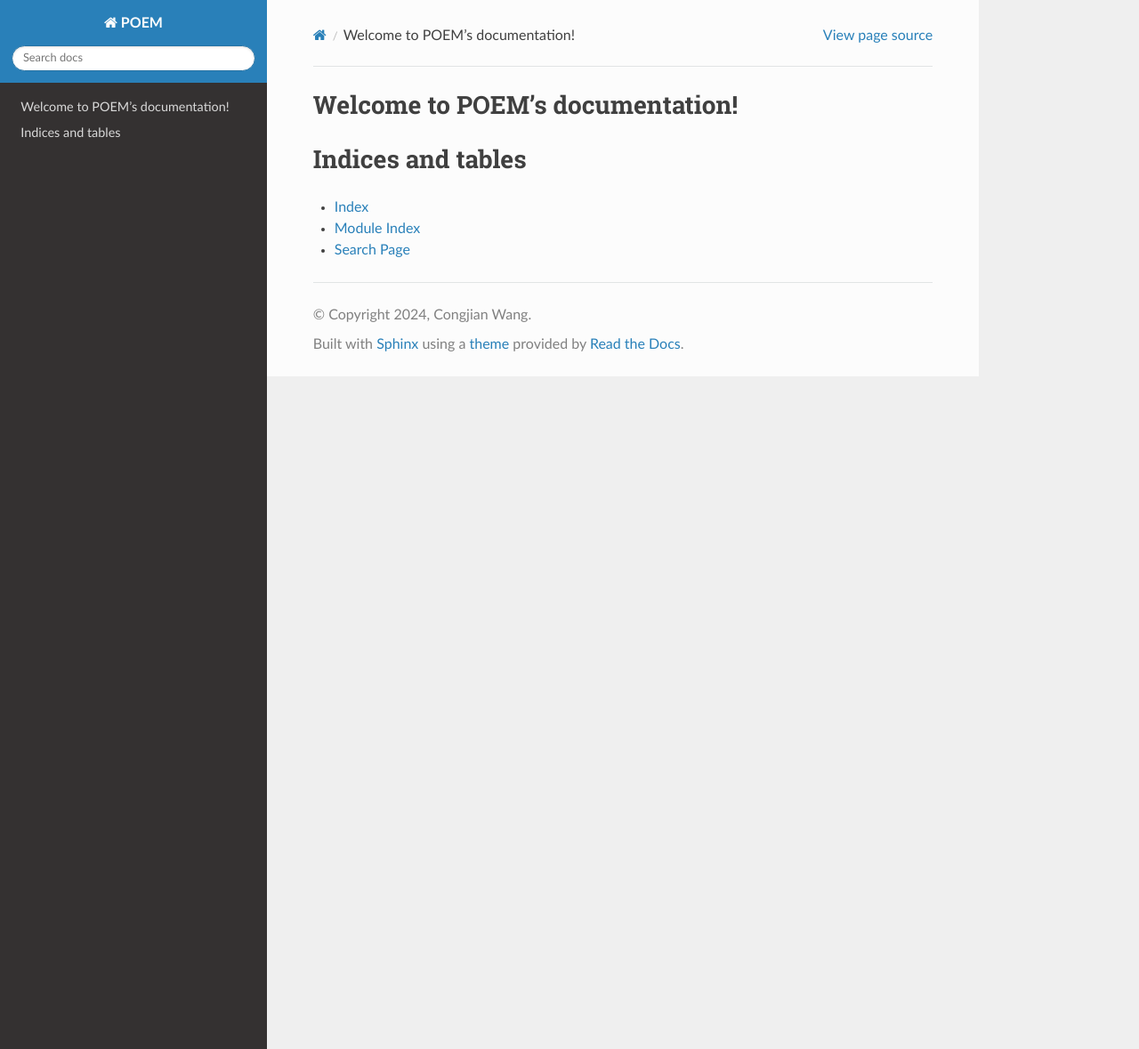
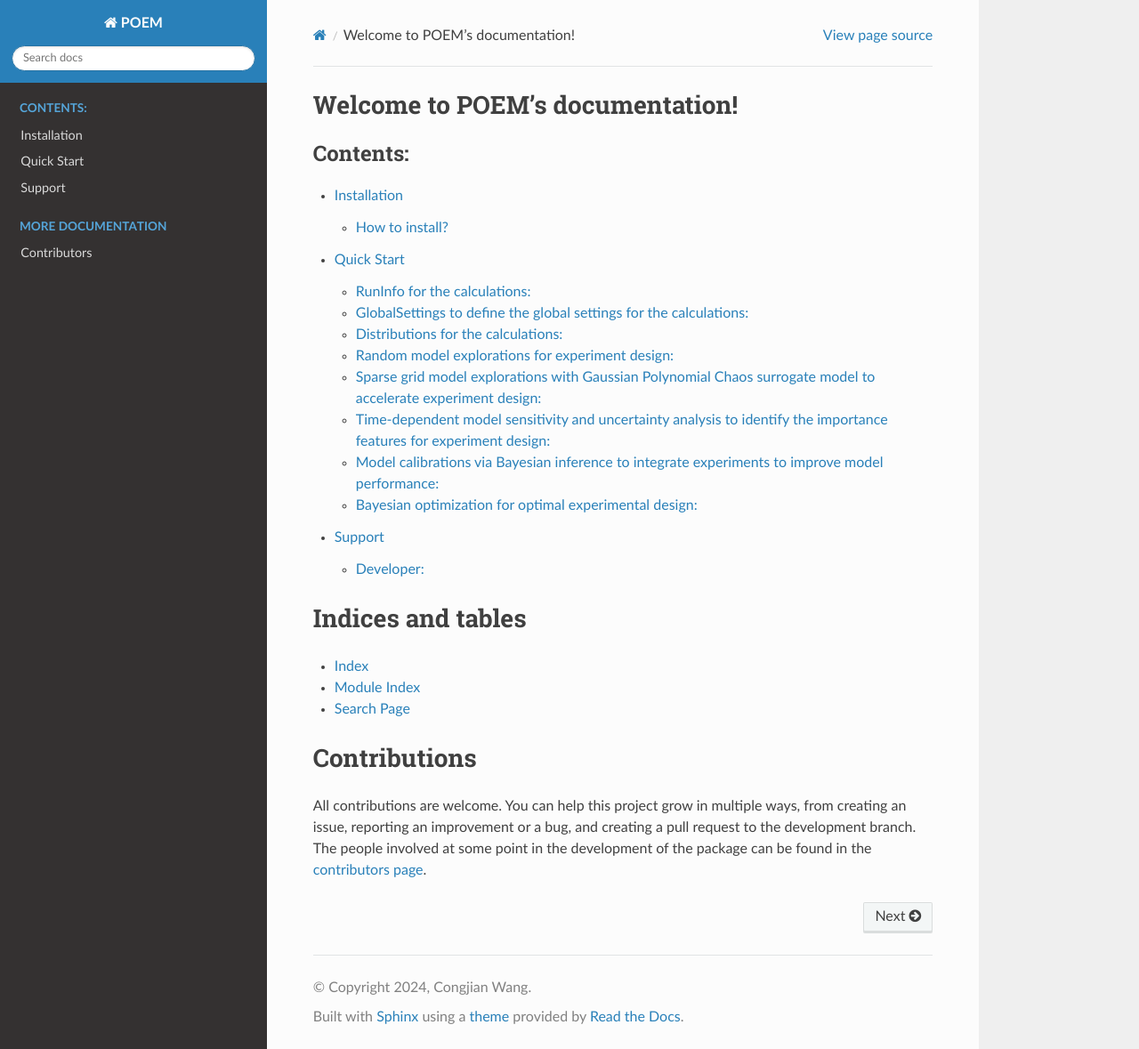
Before and after one commit to idaholab/POEM, a Sphinx documentation site: the page built from doc/source/index.rst, in a window 1280 px wide and 1179 px high. Shown: the whole window at 89% size. Built offline with Sphinx 7.4.7 and the Read the Docs theme 2.0.0, drawn with Linux system fonts in a browser that asks for light colours; formulas are drawn with MathJax 3.

Commit message:
update autodoc

```diff
--- /dev/null
+++ b/doc/source/contributors.rst
@@ -0,0 +1,2 @@
+Contributors
+============
--- a/doc/source/index.rst
+++ b/doc/source/index.rst
@@ -10,7 +10,17 @@ Welcome to POEM's documentation!
    :maxdepth: 2
    :caption: Contents:
 
+   install
+   quickstart
+   support
 
+.. toctree::
+   :maxdepth: 2
+   :titlesonly:
+   :hidden:
+   :caption: More documentation
+
+   contributors
 
 Indices and tables
 ==================
@@ -18,3 +28,11 @@ Indices and tables
 * :ref:`genindex`
 * :ref:`modindex`
 * :ref:`search`
+
+Contributions
+=============
+
+All contributions are welcome. You can help this project grow in multiple ways,
+from creating an issue, reporting an improvement or a bug, and creating a pull
+request to the development branch. The people involved at some point in the
+development of the package can be found in the :doc:`contributors page <contributors>`.
--- /dev/null
+++ b/doc/source/quickstart.rst
@@ -0,0 +1,298 @@
+.. _quickstart:
+
+Quick Start
+============
+
+POEM is a platform for optimal experiment management, powered with automated machine
+learning to accelerate the discovery of optimal solutions, and automatically guide
+the design of experiments to be evaluated. POEM currently supports 1) random model
+explorations for experiment design, 2) sparse grid model explorations with Gaussian
+Polynomial Chaos surrogate model to accelerate experiment design ,3) time-dependent
+model sensitivity and uncertainty analysis to identify the importance features for
+experiment design, 4) model calibrations via Bayesian inference to integrate experiments
+to improve model performance, and 5) Bayesian optimization for optimal experimental design.
+In addition, POEM aims to simplify the process of experimental design for users,
+enabling them to analyze the data with minimal human intervention, and improving
+the technological output from research activities.
+
+POEM leverages RAVEN (a robust platform to support model explorations and decision making)
+to allow for large scalability and reduction of the computational costs and provides
+access to complex physical models while performing optimal experimental design.
+
+RunInfo for the calculations:
++++++++++++++++++++++++++++++++++++++++++++++++++++++++++++
+
+.. code:: xml
+
+  <RunInfo>
+    <WorkingDir>LHS</WorkingDir>
+    <batchSize>1</batchSize>
+  </RunInfo>
+
+GlobalSettings to define the global settings for the calculations:
+++++++++++++++++++++++++++++++++++++++++++++++++++++++++++++++++++
+
+.. code:: xml
+
+  <GlobalSettings>
+    <AnalysisType>LHS</AnalysisType>
+    <limit>10</limit>
+    <Inputs>x, y</Inputs>
+    <Outputs>OutputPlaceHolder</Outputs>
+  </GlobalSettings>
+
+Distributions for the calculations:
++++++++++++++++++++++++++++++++++++++++++++++++++++++++++++
+
+.. code:: xml
+
+  <Distributions>
+    <Uniform name='x'>
+      <lowerBound>-10</lowerBound>
+      <upperBound>0</upperBound>
+    </Uniform>
+    <Uniform name='y'>
+      <lowerBound>-6.5</lowerBound>
+      <upperBound>0</upperBound>
+    </Uniform>
+  </Distributions>
+
+Random model explorations for experiment design:
+++++++++++++++++++++++++++++++++++++++++++++++++
+
+.. code:: xml
+
+  <?xml version="1.0" ?>
+  <Simulation>
+    <RunInfo>
+      <WorkingDir>LHS</WorkingDir>
+      <batchSize>1</batchSize>
+    </RunInfo>
+
+    <GlobalSettings>
+      <AnalysisType>LHS</AnalysisType>
+      <limit>10</limit>
+      <Inputs>x, y</Inputs>
+      <Outputs>OutputPlaceHolder</Outputs>
+    </GlobalSettings>
+
+    <Distributions>
+      <Uniform name='x'>
+        <lowerBound>-10</lowerBound>
+        <upperBound>0</upperBound>
+      </Uniform>
+      <Uniform name='y'>
+        <lowerBound>-6.5</lowerBound>
+        <upperBound>0</upperBound>
+      </Uniform>
+    </Distributions>
+
+  </Simulation>
+
+Sparse grid model explorations with Gaussian Polynomial Chaos surrogate model to accelerate experiment design:
+++++++++++++++++++++++++++++++++++++++++++++++++++++++++++++++++++++++++++++++++++++++++++++++++++++++++++++++
+
+Sparse grid model construction
+
+.. code:: xml
+
+  <Simulation>
+    <RunInfo>
+      <WorkingDir>SparseGrid</WorkingDir>
+      <Sequence>SparseGridSampler, print</Sequence>
+      <batchSize>1</batchSize>
+    </RunInfo>
+
+    <GlobalSettings>
+      <AnalysisType>sparse_grid_construction</AnalysisType>
+      <Inputs>x, y</Inputs>
+      <Outputs>z1</Outputs>
+      <PolynomialOrder>3</PolynomialOrder>
+    </GlobalSettings>
+
+    <Distributions>
+      <Uniform name="x">
+        <lowerBound>-10</lowerBound>
+        <upperBound>10</upperBound>
+      </Uniform>
+      <Uniform name="y">
+        <lowerBound>-10</lowerBound>
+        <upperBound>10</upperBound>
+      </Uniform>
+    </Distributions>
+
+    <Models>
+      <ExternalModel ModuleToLoad="../models/matyas" name="externalModel" subType="">
+        <inputs>x, y</inputs>
+        <outputs>z1</outputs>
+      </ExternalModel>
+    </Models>
+
+  </Simulation>
+
+
+
+Time-dependent model sensitivity and uncertainty analysis to identify the importance features for experiment design:
+++++++++++++++++++++++++++++++++++++++++++++++++++++++++++++++++++++++++++++++++++++++++++++++++++++++++++++++++++++
+
+.. code:: xml
+
+  <?xml version="1.0" ?>
+  <Simulation>
+    <RunInfo>
+      <JobName>sauq</JobName>
+      <WorkingDir>sauq_dynamic_external</WorkingDir>
+      <batchSize>1</batchSize>
+    </RunInfo>
+
+    <GlobalSettings>
+      <AnalysisType>sensitivity</AnalysisType>
+      <limit>10</limit>
+      <Inputs>x0, y0, z0</Inputs>
+      <pivot>time</pivot>
+      <dynamic>True</dynamic>
+      <Outputs>x,y,z</Outputs>
+    </GlobalSettings>
+
+    <Distributions>
+      <Normal name="x0">
+        <mean>4</mean>
+        <sigma>1</sigma>
+      </Normal>
+      <Normal name="y0">
+        <mean>4</mean>
+        <sigma>1</sigma>
+      </Normal>
+      <Normal name="z0">
+        <mean>4</mean>
+        <sigma>1</sigma>
+      </Normal>
+    </Distributions>
+
+    <Models>
+      <ExternalModel ModuleToLoad="../models/lorentzAttractor.py" name="lorentzAttractor" subType="">
+        <inputs>inputGroup</inputs>
+        <outputs>outputGroup</outputs>
+      </ExternalModel>
+    </Models>
+
+  </Simulation>
+
+Model calibrations via Bayesian inference to integrate experiments to improve model performance:
+++++++++++++++++++++++++++++++++++++++++++++++++++++++++++++++++++++++++++++++++++++++++++++++++
+
+.. code:: xml
+
+  <?xml version="1.0" ?>
+  <Simulation verbosity="debug">
+
+    <RunInfo>
+      <WorkingDir>calibration_dynamic</WorkingDir>
+      <batchSize>1</batchSize>
+    </RunInfo>
+
+    <GlobalSettings>
+      <AnalysisType>model_calibration</AnalysisType>
+      <pivot>time</pivot>
+      <dynamic>True</dynamic>
+      <limit>100</limit>
+      <Inputs>alpha, beta, gamma</Inputs>
+      <InitialInputs>0.1, 4.0, -1.0</InitialInputs>
+      <Outputs>eta</Outputs>
+    </GlobalSettings>
+
+    <LikelihoodModel>
+      <simTargets>eta</simTargets>
+      <expTargets shape="1,50" computeCov='False' correlation='False'>
+        -1.16074224 -1.10303445 -1.02830511 -0.89782965 -0.73765453 -0.7989537
+        -0.86163706 -1.02209944 -1.12444044 -1.23657398 -1.16081758 -1.01219869
+        -0.890747   -0.80444122 -0.70893668 -0.61012531 -0.65670863 -0.6768583
+        -0.74732441 -0.81448647 -0.73232671 -0.54989334 -0.39796749 -0.07894291
+          0.13067378  0.28999998  0.27418965  0.313329    0.32306704  0.2885684
+          0.32736775  0.52458854  0.69446572  0.82419521  1.04393683  1.00435818
+          1.0810376   0.97245373  0.82406522  0.76067559  0.70145544  0.79479965
+          0.88035895  0.97750307  1.11524353  1.17159017  1.18299222  1.07255006
+          1.02835909  0.90784132
+      </expTargets>
+      <expCov diag="True">
+          0.02, 0.02, 0.02, 0.02, 0.02, 0.02, 0.02, 0.02, 0.02, 0.02, 0.02,
+          0.02, 0.02, 0.02, 0.02, 0.02, 0.02, 0.02, 0.02, 0.02, 0.02, 0.02,
+          0.02, 0.02, 0.02, 0.02, 0.02, 0.02, 0.02, 0.02, 0.02, 0.02, 0.02,
+          0.02, 0.02, 0.02, 0.02, 0.02, 0.02, 0.02, 0.02, 0.02, 0.02, 0.02,
+          0.02, 0.02, 0.02, 0.02, 0.02, 0.02
+      </expCov>
+      <!-- <biasTargets></biasTargets>
+      <biasCov diag="False"></biasCov> -->
+      <!-- <romCov diag="True"></romCov> -->
+    </LikelihoodModel>
+
+    <Distributions>
+      <Uniform name='alpha'>
+        <lowerBound>0.1</lowerBound>
+        <upperBound>0.3</upperBound>
+      </Uniform>
+      <Uniform name='beta'>
+        <lowerBound>4</lowerBound>
+        <upperBound>6</upperBound>
+      </Uniform>
+      <Uniform name='gamma'>
+        <lowerBound>-1</lowerBound>
+        <upperBound>1</upperBound>
+      </Uniform>
+    </Distributions>
+
+    <Models>
+      <ExternalModel ModuleToLoad="../models/model_cal" name="model" subType="">
+        <inputs>inputGroup</inputs>
+        <outputs>outputGroup</outputs>
+      </ExternalModel>
+    </Models>
+
+  </Simulation>
+
+Bayesian optimization for optimal experimental design:
++++++++++++++++++++++++++++++++++++++++++++++++++++++++
+
+.. code:: xml
+
+  <?xml version="1.0" ?>
+  <Simulation verbosity="debug">
+    <RunInfo>
+      <WorkingDir>Optimization</WorkingDir>
+      <batchSize>1</batchSize>
+    </RunInfo>
+
+    <GlobalSettings>
+      <AnalysisType>bayesian_optimization</AnalysisType>
+      <data>../LHS_mishra/sampling_dump.csv</data>
+      <limit>10</limit>
+      <Inputs>x, y</Inputs>
+      <Outputs>z</Outputs>
+    </GlobalSettings>
+
+    <Distributions>
+      <Uniform name='x'>
+        <lowerBound>-10</lowerBound>
+        <upperBound>0</upperBound>
+      </Uniform>
+      <Uniform name='y'>
+        <lowerBound>-6.5</lowerBound>
+        <upperBound>0</upperBound>
+      </Uniform>
+    </Distributions>
+
+    <Models>
+      <ExternalModel ModuleToLoad="../../models/mishraBirdConstrained.py" name="mishra" subType="">
+        <inputs>x, y</inputs>
+        <outputs>z</outputs>
+      </ExternalModel>
+
+    </Models>
+
+    <Functions>
+      <External file="../../models/mishraBirdConstrained.py" name="constraint1">
+        <variables>x,y</variables>
+      </External>
+    </Functions>
+
+  </Simulation>
--- /dev/null
+++ b/doc/source/support.rst
@@ -0,0 +1,13 @@
+=======
+Support
+=======
+
+The easiest way to get help with the project is to open an issue on Github_.
+
+The mailing list at ... is also available for support.
+
+.. _Github: https://github.inl.gov/congjian-wang/POEM/issues
+
+Developer:
+----------
+* Congjian, Wang: congjian.wang@inl.gov
```
Also changed, not shown: doc/source/install.rst (added, +24 -0 lines).
